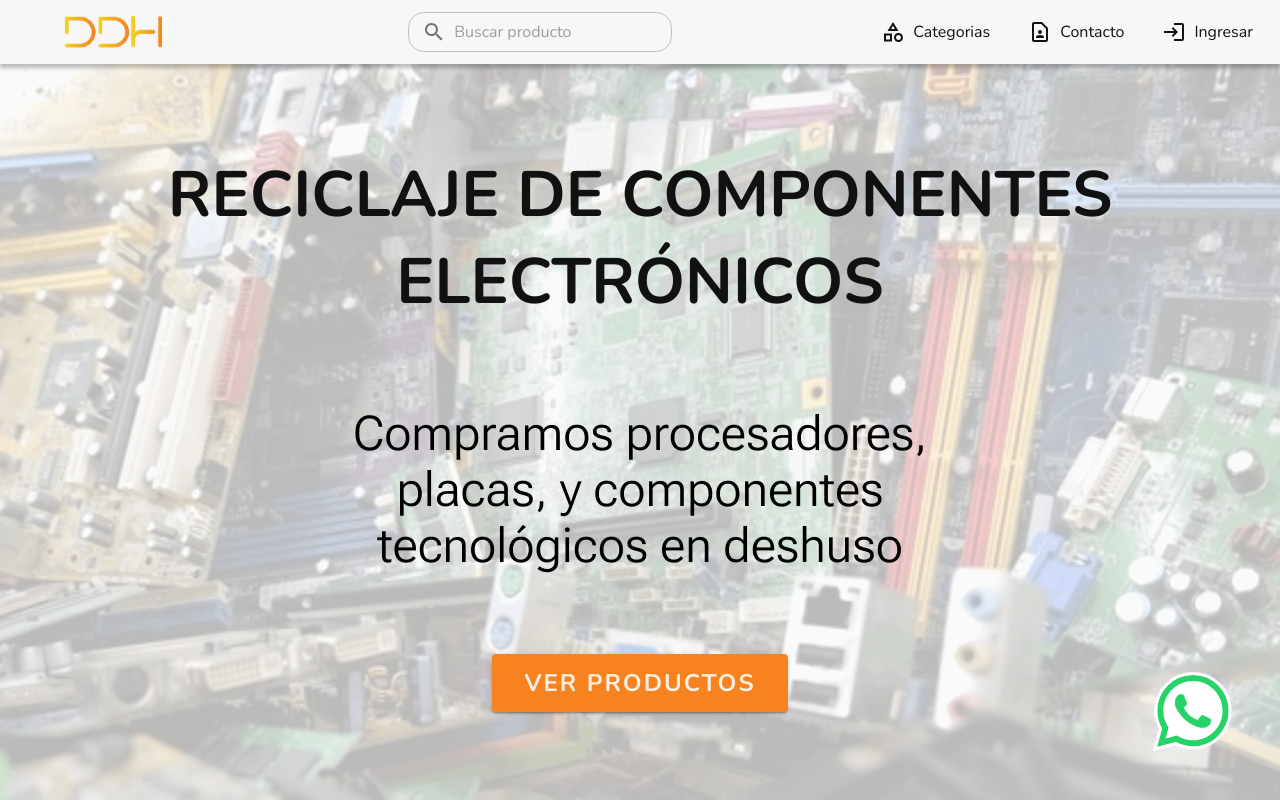
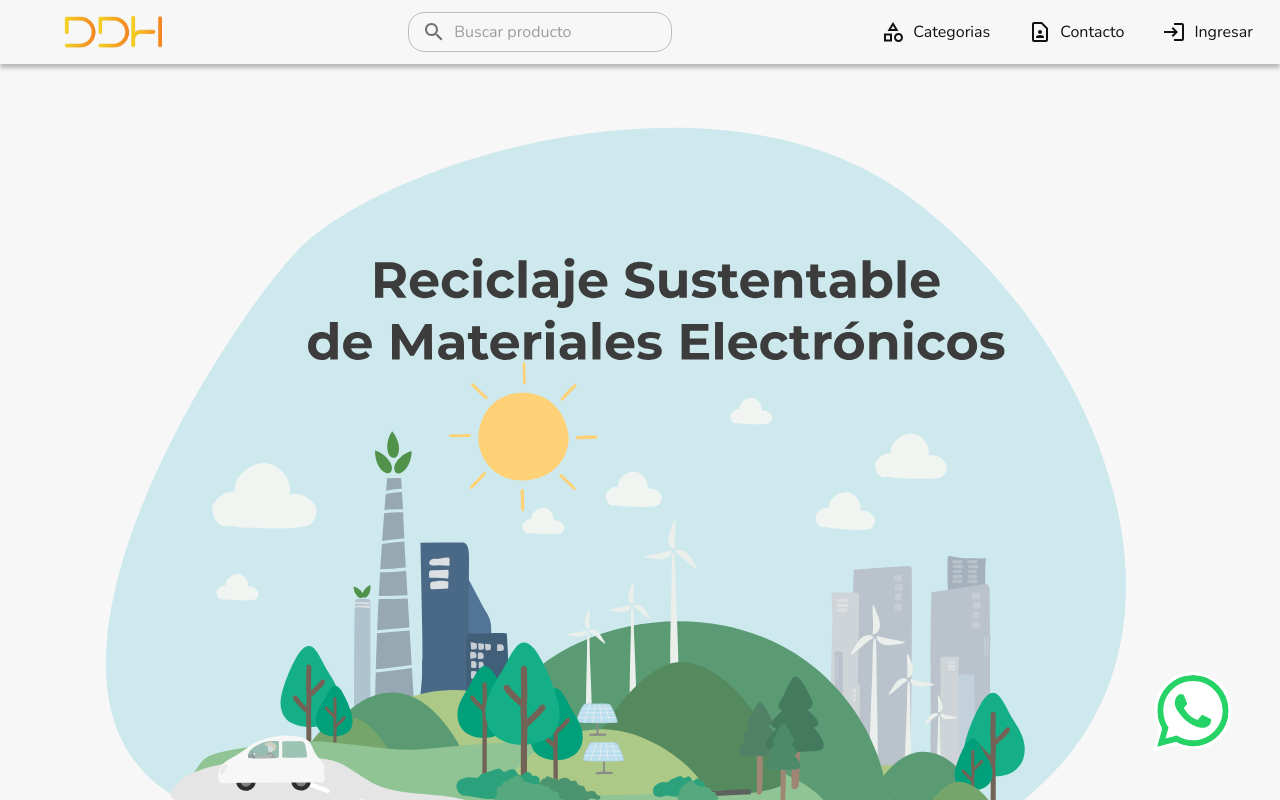
Before and after one commit to maataeon/ddh-front-test, a React (Vite) app: page / in a window 1280 px wide. Built offline with nearby package versions, Linux system fonts and the light colour scheme; no server answers.

Commit message:
add landing page

```diff
--- a/src/components/header/header.css
+++ b/src/components/header/header.css
@@ -7,6 +7,7 @@
   align-items: center;
   justify-content: space-between;
   background-color: #f7f7f7;
+  position: relative;
 }
 
 .Header-Logo {
--- a/src/pages/landing/LandingPage.jsx
+++ b/src/pages/landing/LandingPage.jsx
@@ -1,32 +1,40 @@
-import './landingPage.css'
-import backgroundLanding from "../../assets/background-landing.jpg";
-import { Button, Typography } from '@mui/material';
-import { Link } from 'react-router-dom';
+import "./landingPage.css";
+import backgroundLanding from "../../assets/landing.svg";
+import { Button, Typography } from "@mui/material";
+import { Link } from "react-router-dom";
 
 import WhatsAppIcon from "../../assets/whatsapp-icon.svg";
 
 const LandingPage = () => {
   return (
     <div className="Page">
-      <div className="LandingPage-Background" style={{backgroundImage: `url(${backgroundLanding})`}}></div>
+      {/*<div
+        className="LandingPage-Background"
+        style={{ backgroundImage: `url(${backgroundLanding})` }}
+      ></div>
       <div className="Landing-Portada">
-        <Typography className="Portada-Titulo">Reciclaje de componentes electrónicos</Typography>
-        <Typography className="Portada-Leyenda">Compramos procesadores, placas, y componentes tecnológicos en deshuso</Typography>
+        <Typography className="Portada-Titulo">
+          Reciclaje de componentes electrónicos
+        </Typography>
+        <Typography className="Portada-Leyenda">
+          Compramos procesadores, placas, y componentes tecnológicos en deshuso
+        </Typography>
       </div>
 
       <Link to="/productos" className="Portada-Action">
-
-        <Button
-          variant="contained"
-          className="Action-Button"
-        >VER PRODUCTOS</Button>
-      </Link>
+        <Button variant="contained" className="Action-Button">
+          VER PRODUCTOS
+        </Button>
+      </Link>*/}
+      <div className="LandingPage-Background">
+        <img src={backgroundLanding} />
+      </div>
 
       <a className="WhatsaApp-Button" href="https://wa.me/5491157508133">
-        <img src={WhatsAppIcon}/>
+        <img src={WhatsAppIcon} />
       </a>
     </div>
-  )
-}
+  );
+};
 
 export default LandingPage;
--- a/src/pages/landing/landingPage.css
+++ b/src/pages/landing/landingPage.css
@@ -1,15 +1,6 @@
 .LandingPage-Background {
-  background-image: url(/src/assets/background-landing.jpg);
-  background-size: cover;
-  background-position: center;
-  background-repeat: no-repeat;
-  position: absolute;
-  top: var(--header-height);
-  left: 0;
-  right: 0;
-  bottom: 0;
-  z-index: -10;
-  filter: contrast(0.5) brightness(1.5) opacity(0.4);
+  display: flex;
+  flex-direction: column;
 }
 
 .Landing-Portada {
```
Also changed, not shown: src/assets/landing.svg (added).
